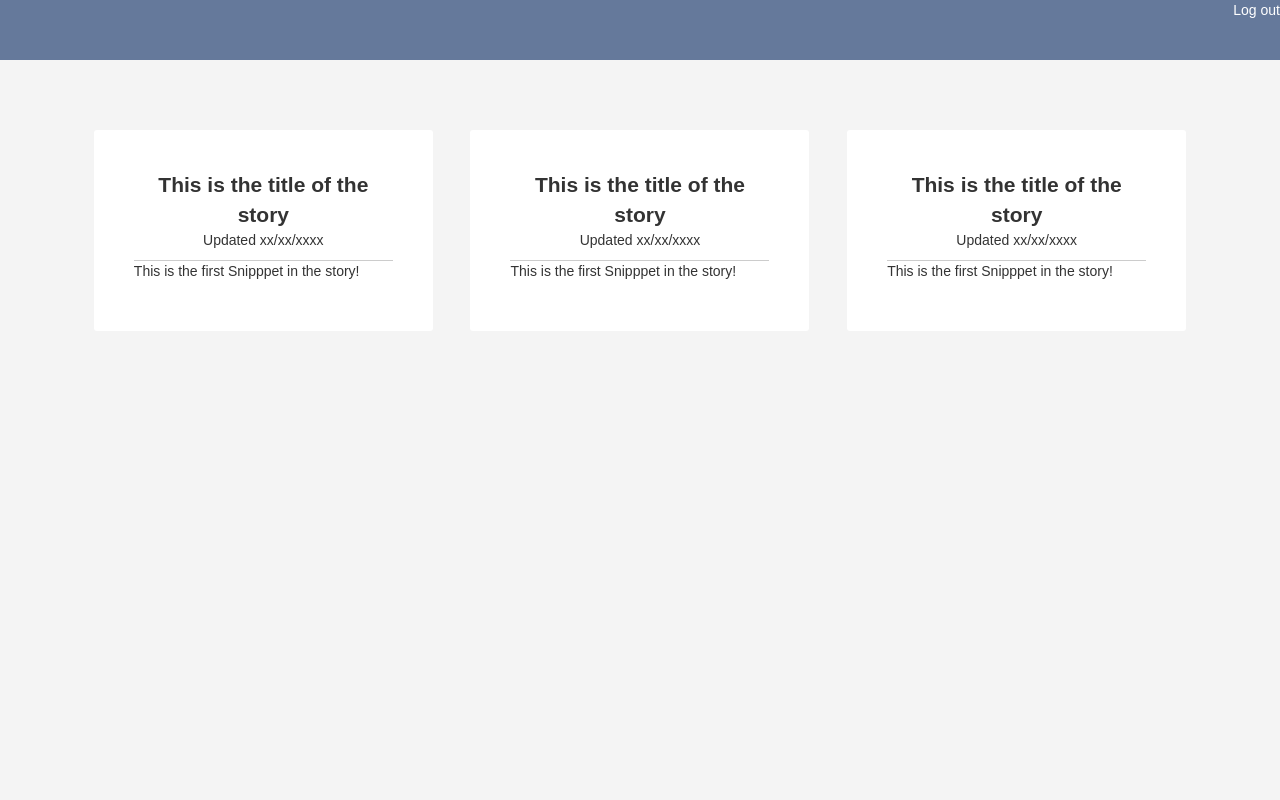
After one commit to TheAppCookbook/snipppit, a Flask app: template templates/browse.html in a window 1280 px wide. The commit adds this page. Run offline with Flask 2, Linux system fonts and the light colour scheme; the template is opened without the code that fills it, so the values that code supplies are empty.

Commit message:
put html in for browse.html

```diff
--- a/static/css/styles.css
+++ b/static/css/styles.css
@@ -35,7 +35,7 @@ a {
 
 .navbar-main-right {
 	width: 50%;
-	float: left;
+	float: right;
 	text-align: right;
 	}
 
@@ -218,3 +218,33 @@ button {
 .sub-signup-left a, .sub-signup-right a {
 	color: black;
 	}
+
+.main-content.browse {
+	padding-top: 130px;
+
+	}
+
+.content-card.story {
+	width: 90%;
+	padding: 40px;
+	border-radius: 3px;
+	margin: 0 auto;
+	margin-bottom: 30px;
+	text-align: center;
+	}
+
+.browse-row {
+	margin-bottom: 30px;
+	padding-left: 75px;
+	padding-right: 75px;
+	}
+
+.browse-snipppet {
+	text-align: left;
+	}
+
+.divider {
+	height: 1px;
+	background: #ccc;
+	width: 100%;
+	}
--- /dev/null
+++ b/templates/browse.html
@@ -0,0 +1,52 @@
+<!DOCTYPE html>
+<html lang="en">
+
+<head>
+	<title>Snippit</title>
+	<meta charset="UTF-8">
+	<meta name="viewport" content="width=device-width, initial scale=1.0">
+	<link href="../static/css/bootstrap.css" rel="stylesheet">
+	<link href="../static/css/styles.css" rel="stylesheet">
+</head>
+
+<body>
+	<div class="navbar-main">
+		<div class="navbar-main-right"><a href="">Log out</a></div>
+	</div>
+	<div class="row main-content browse">
+		<div class="col-md-12">
+			<div class="row browse-row">
+				<div class="col-md-4">
+					<div class="content-card story">
+						<h2> This is the title of the story </h2>
+						<p> Updated xx/xx/xxxx </p>
+						<div class="divider"></div>
+						<p class="browse-snipppet"> This is the first Snipppet in the story!</p>
+					</div>
+				</div>
+				<div class="col-md-4">
+					<div class="content-card story">
+						<h2> This is the title of the story </h2>
+						<p> Updated xx/xx/xxxx </p>
+						<div class="divider"></div>
+						<p class="browse-snipppet"> This is the first Snipppet in the story!</p>
+					</div>
+				</div>
+				<div class="col-md-4">
+					<div class="content-card story">
+						<h2> This is the title of the story </h2>
+						<p> Updated xx/xx/xxxx </p>
+						<div class="divider"></div>
+						<p class="browse-snipppet"> This is the first Snipppet in the story!</p>
+					</div>
+				</div>
+			</div>
+		</div>
+	</div>
+
+
+</body>
+
+
+
+<!--git add .; git commit -am "put html in for browse.html"; git pull origin master; git push origin master-->
--- a/templates/story.html
+++ b/templates/story.html
@@ -54,6 +54,7 @@
 				<div class="edit-nav-right"><button>compose</button></div>
 			</div>
 			{% for post in snippets %}
+
 			<div class="snipppet-card snipppet-card-editing">
 				<div class="snipppet-text">
 					<input type="textarea" placeholder="Type your snippet here">
```
